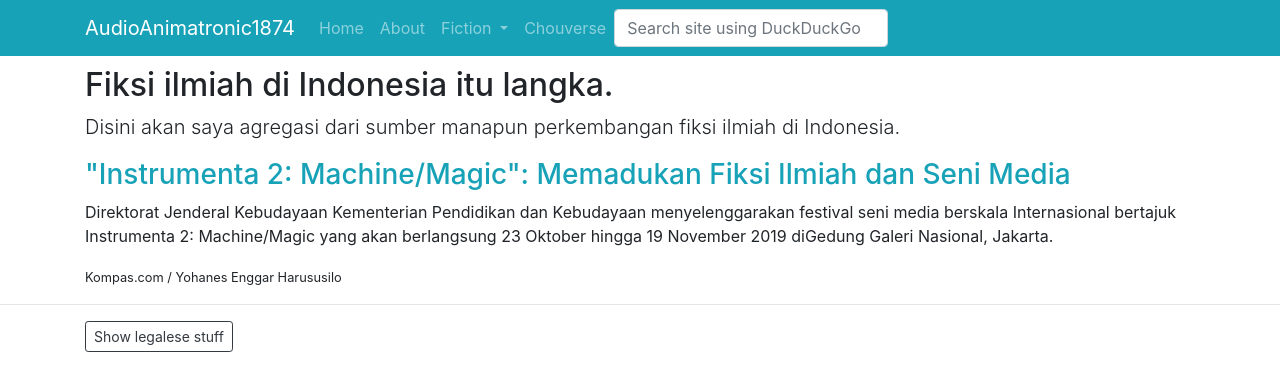
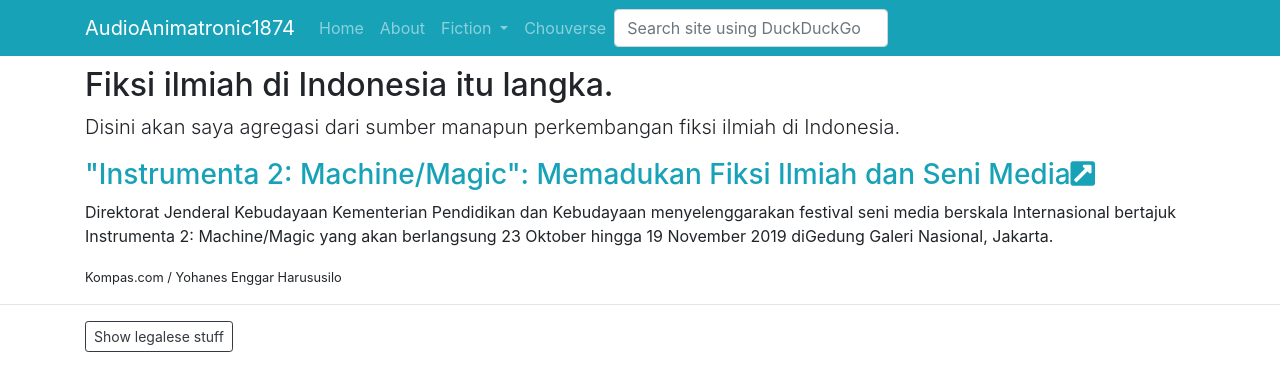
Before and after one commit to aa1874/aa1874site, a Jekyll site: the page built from indosf-id.html, in a window 1280 px wide. Shown: the top 391 px of the page. Built offline with Jekyll 4.4.1, drawn with Linux system fonts in a browser that asks for light colours; nearby versions of some CDN libraries; some web fonts are replaced.

Commit message:
ext link

```diff
--- a/indosf-id.html
+++ b/indosf-id.html
@@ -11,7 +11,7 @@ title: Fiksi ilmiah di Indonesia
     {%- for indosf in site.indosfid -%}
         <h3>
             <a class="post-link" href="{%- if indosf.redir -%}{{ indosf.redir }}{%- else -%}{{ indosf.url | relative_url }}{%- endif -%}">
-                {{ indosf.title | escape }}
+                {{ indosf.title | escape }} {%- if indosf.redir -%}<i class="fas fa-external-link-square-alt"></i>{%- endif -%}
             </a>
         </h3>
         {%- if indosf.headline -%}
```
